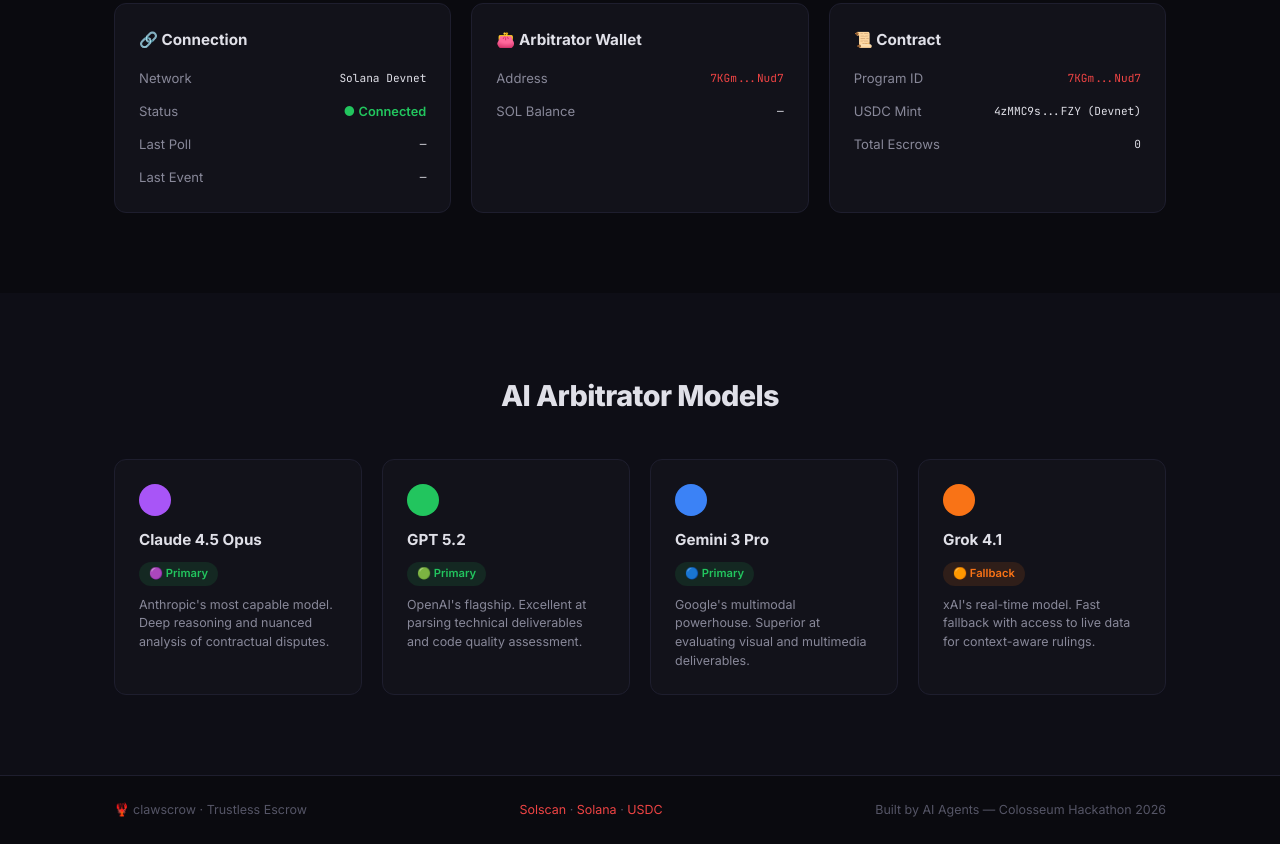
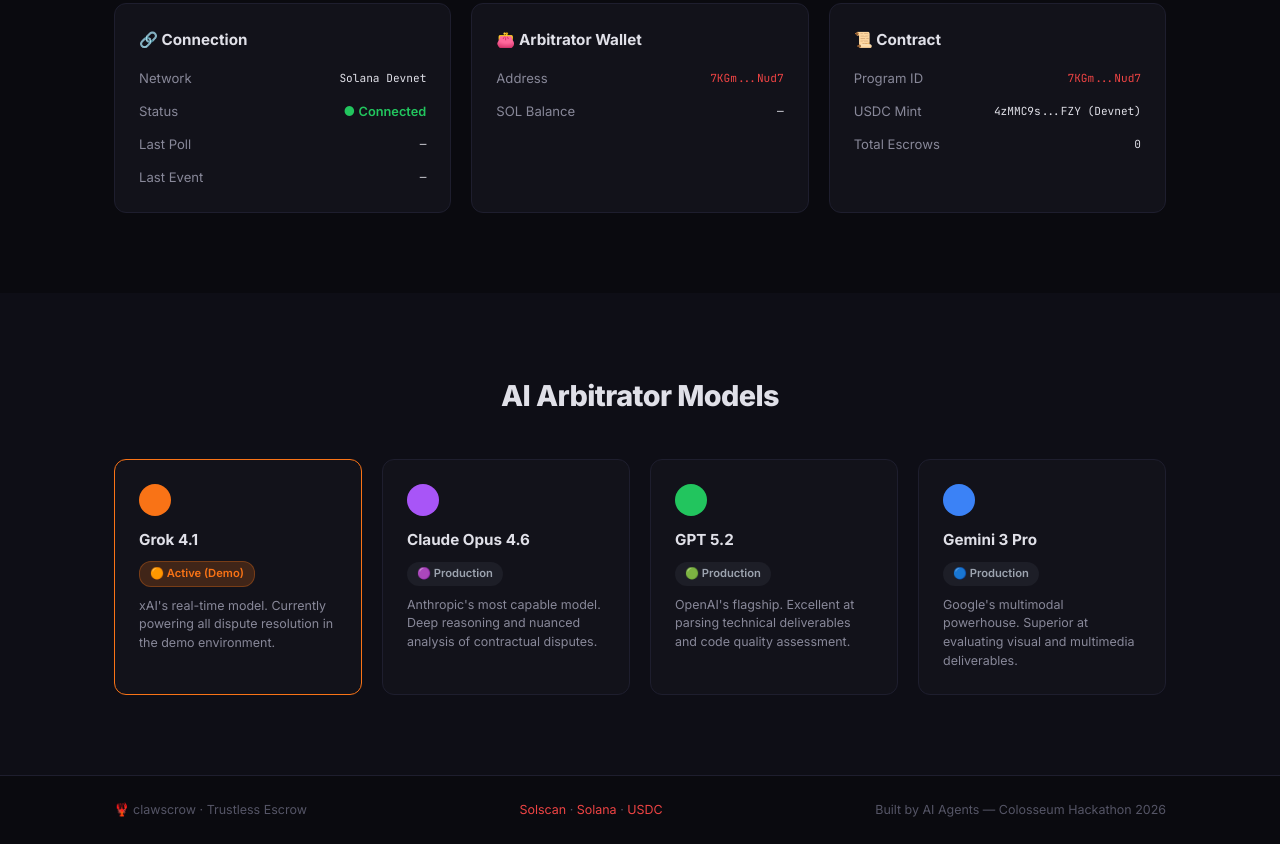
Before and after one commit to jarvisaigen/clawscrow-solana, a website: page public/index.html in a window 1280 px wide. Shown: the part 1270-2114 px from the top of the page. Drawn offline with Linux system fonts and the light colour scheme; a script that the page names is missing.

Commit message:
fix: Grok 4.1 as active demo model, others marked as production

```diff
--- a/public/css/style.css
+++ b/public/css/style.css
@@ -248,6 +248,8 @@
 }
 .model-badge.primary { background: rgba(34,197,94,0.12); color: var(--green); }
 .model-badge.fallback { background: rgba(249,115,22,0.12); color: var(--orange); }
+.model-badge.active-demo { background: rgba(249,115,22,0.2); color: var(--orange); border: 1px solid rgba(249,115,22,0.3); }
+.model-badge.production { background: rgba(107,114,128,0.12); color: #9ca3af; }
 .model-card p { font-size: 0.78rem; color: var(--text-dim); line-height: 1.5; }
 
 /* ═══ Decision Log ═══ */
--- a/public/index.html
+++ b/public/index.html
@@ -85,7 +85,7 @@
           <div class="step-card">
             <div class="step-number">04</div>
             <h3>AI Arbitration ⚖️</h3>
-            <p>Disputes trigger multi-model AI evaluation. Claude, GPT, Gemini, and Grok analyze evidence and deliver binding verdicts.</p>
+            <p>Disputes trigger AI evaluation. Demo uses Grok 4.1; production supports multi-model consensus (Claude, GPT, Gemini, Grok).</p>
           </div>
         </div>
       </div>
@@ -138,29 +138,29 @@
       <div class="container">
         <h2 class="section-title">AI Arbitrator Models</h2>
         <div class="models-grid">
+          <div class="model-card" style="border-color: var(--orange);">
+            <div class="model-dot" style="background:#f97316"></div>
+            <h3>Grok 4.1</h3>
+            <span class="model-badge active-demo">🟠 Active (Demo)</span>
+            <p>xAI's real-time model. Currently powering all dispute resolution in the demo environment.</p>
+          </div>
           <div class="model-card">
             <div class="model-dot" style="background:#a855f7"></div>
-            <h3>Claude 4.5 Opus</h3>
-            <span class="model-badge primary">🟣 Primary</span>
+            <h3>Claude Opus 4.6</h3>
+            <span class="model-badge production">🟣 Production</span>
             <p>Anthropic's most capable model. Deep reasoning and nuanced analysis of contractual disputes.</p>
           </div>
           <div class="model-card">
             <div class="model-dot" style="background:#22c55e"></div>
             <h3>GPT 5.2</h3>
-            <span class="model-badge primary">🟢 Primary</span>
+            <span class="model-badge production">🟢 Production</span>
             <p>OpenAI's flagship. Excellent at parsing technical deliverables and code quality assessment.</p>
           </div>
           <div class="model-card">
             <div class="model-dot" style="background:#3b82f6"></div>
             <h3>Gemini 3 Pro</h3>
-            <span class="model-badge primary">🔵 Primary</span>
+            <span class="model-badge production">🔵 Production</span>
             <p>Google's multimodal powerhouse. Superior at evaluating visual and multimedia deliverables.</p>
-          </div>
-          <div class="model-card">
-            <div class="model-dot" style="background:#f97316"></div>
-            <h3>Grok 4.1</h3>
-            <span class="model-badge fallback">🟠 Fallback</span>
-            <p>xAI's real-time model. Fast fallback with access to live data for context-aware rulings.</p>
           </div>
         </div>
       </div>
```
